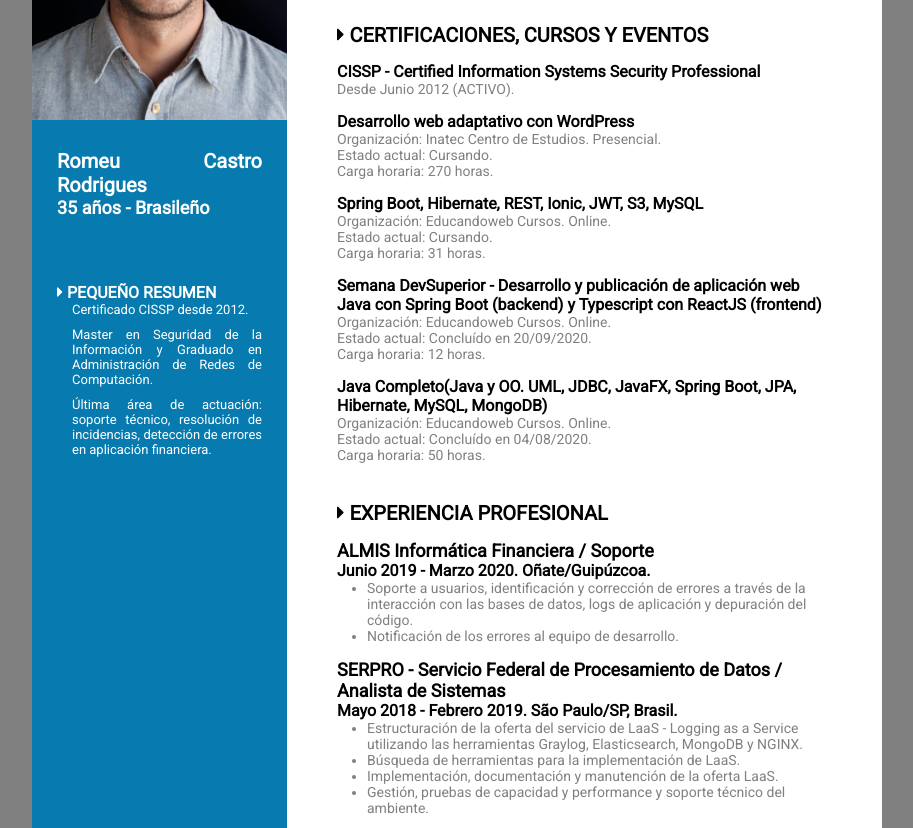
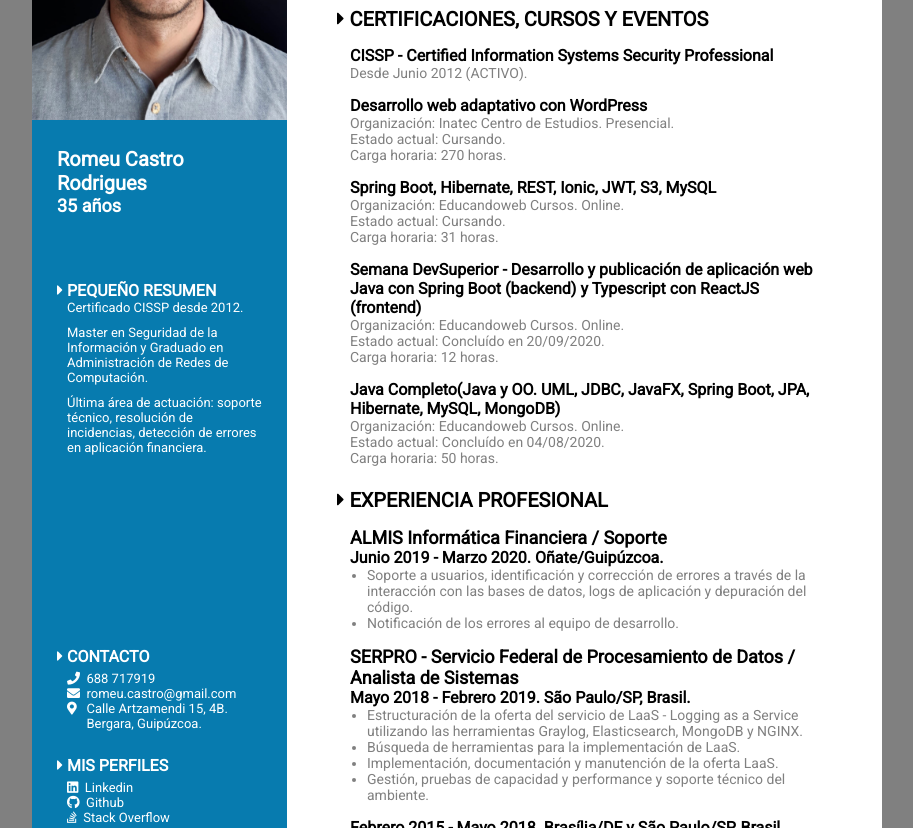
Before and after one commit to romeucr/romeucr.github.io, a plain HTML site: page index.html in a window 1280 px wide. Shown: the part 240-1068 px from the top of the page, without its empty margins (183-1096 px from the left). Drawn offline with Linux system fonts and the light colour scheme.

Commit message:
font-size unit changed to rem and small format improvements

```diff
--- a/css/styles.css
+++ b/css/styles.css
@@ -2,6 +2,10 @@
    margin: 0;
    padding: 0;
    box-sizing: border-box;
+}
+
+html {
+   font-size: 0.625em;
 }
 
 body {
@@ -10,15 +14,15 @@ body {
 }
 
 h1 {
-   font-size: 20px;
+   font-size: 2.0rem;
 }
 
 h2 {
-   font-size: 18px;
+   font-size: 1.8rem;
 }
 
 h3 {
-   font-size: 16px;
+   font-size: 1.6rem;
 }
 
 #body-container {
@@ -34,6 +38,7 @@ h3 {
    position: fixed;
    top: 0;
    text-align: center;
+   font-size: 1.4rem;
 }
 
 #header-container {
@@ -48,9 +53,8 @@ h3 {
    padding-bottom: 10px;
 }
 
-#header-container li,
-.fas fa-caret-right {
-   margin-left: 15px;
+#header-container li {
+   margin-left: 10px;
    list-style-type: none;
 }
 
@@ -62,7 +66,7 @@ h3 {
 
 #main-container p,
 #main-container li {
-   font-size: 14px;
+   font-size: 1.4rem;
    color: grey;
 }
 
@@ -71,10 +75,6 @@ h3 {
    padding: 25px;
    color: #fff;
    font-size: small;
-   text-align: justify;
-}
-
-#peq-resumen h1
    text-align: left;
 }
 
@@ -88,10 +88,7 @@ h3 {
    padding-left: 30px;
 }
 
-#main-container h2 {
-   margin-top: 15px;
-}
-
+#main-container h2,
 #main-container h3 {
    margin-top: 15px;
 }
@@ -101,16 +98,26 @@ h3 {
 }
 
 #contacto-container {
-   margin-top: 370px;
+   margin-top: 182px;
 }
 
 #social-container {
    margin-top: 25px;
 }
 
+#social-container p {
+   margin-left: 10px;
+}
+
+#social-container p:first-of-type {
+   margin-top: 5px;
+}
+
 dl {
    display: grid;
    grid-template-columns: max-content auto;
+   margin-left: 10px;
+   margin-top: 5px;
  }
 
  dt {
--- a/index.html
+++ b/index.html
@@ -4,6 +4,8 @@
 <head>
    <meta charset="UTF-8">
    <title>Romeu Castro Rodrigues - Curriculum</title>
+   <meta name="viewport" content="width=device-width, initial-scale=1">
+
    <!-- Google Fonts -->
    <link href="https://fonts.googleapis.com/css2?family=Roboto&display=swap" rel="stylesheet">
 
@@ -21,7 +23,7 @@
          <img src="img/profile.jpeg" alt="">
          <section id="name-age">
             <h1>Romeu Castro Rodrigues</h1>
-            <h2>35 años - Brasileño</h2><br>
+            <h2>35 años</h2><br>
          </section>
          <section id="peq-resumen">
             <h3><i class="fas fa-caret-right"></i>&nbsp;PEQUEÑO RESUMEN</h3>
```
